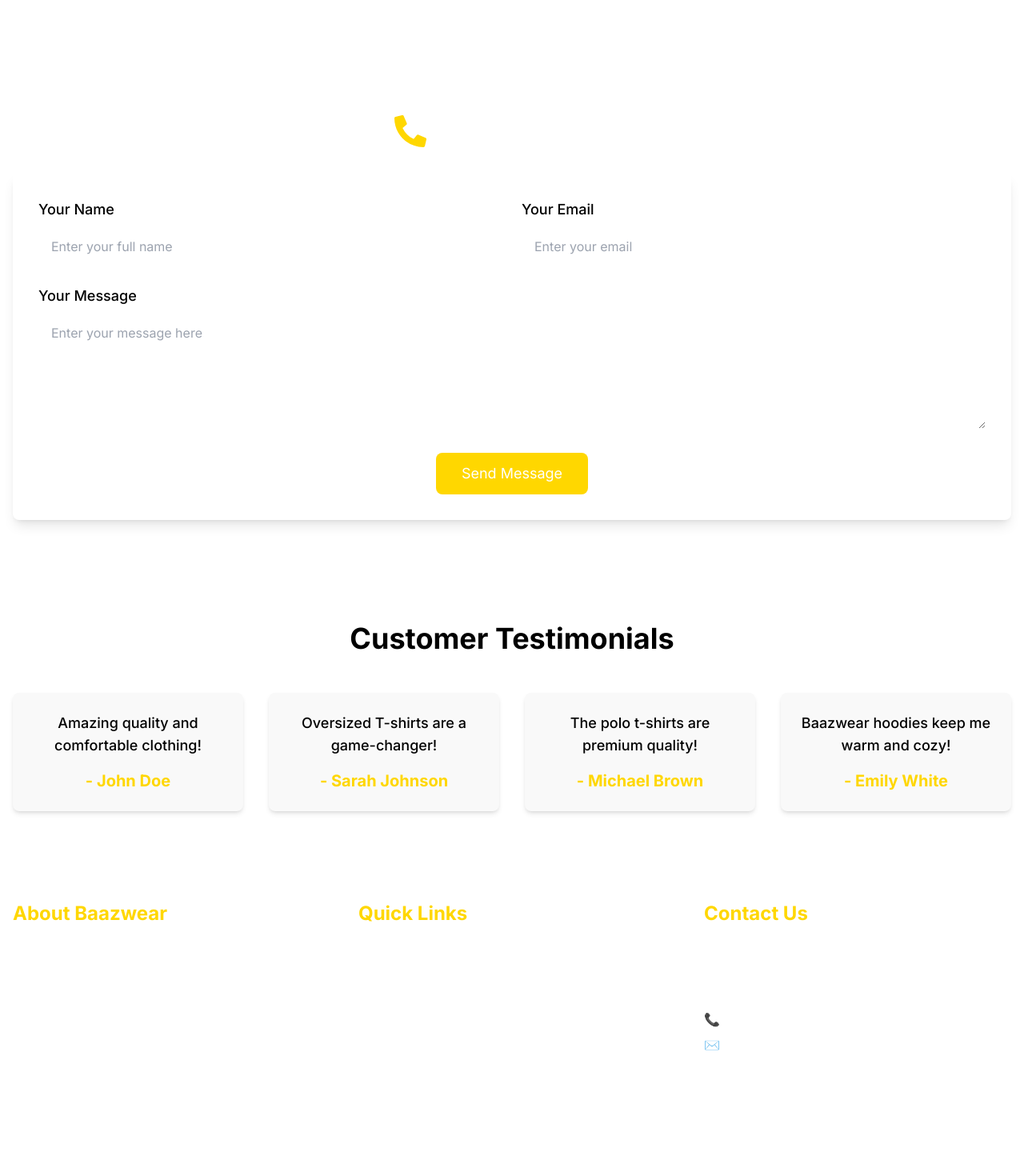
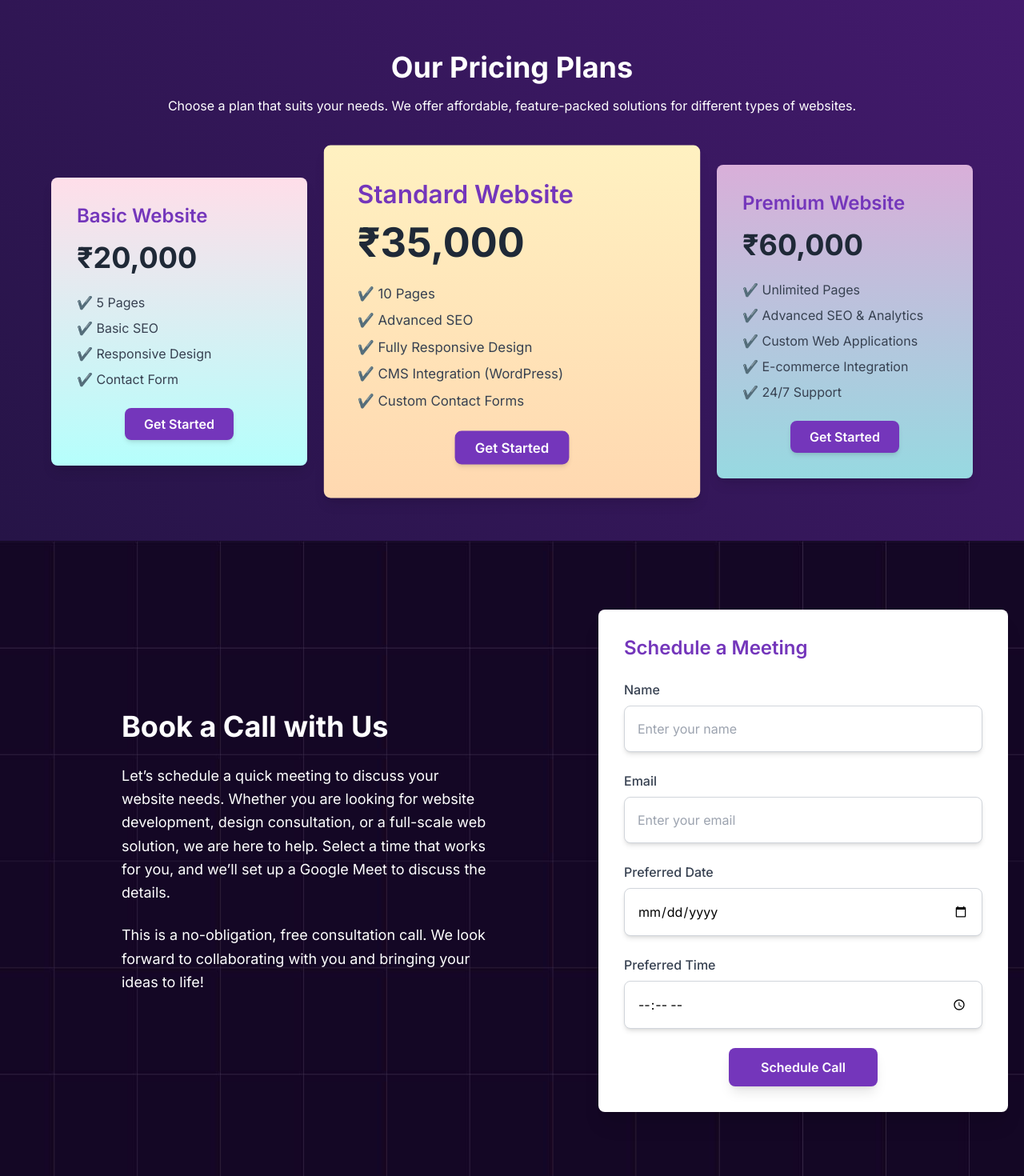
Before and after one commit to MehulGoyal07/BaazTechno, a React (Vite) app: page / in a window 1280 px wide. Shown: the part 2520-3990 px from the top of the page at 80% size. Built offline with nearby package versions, Linux system fonts and the light colour scheme.

Commit message:
changes-updated

```diff
--- /dev/null
+++ b/src/components/BookCall.jsx
@@ -0,0 +1,79 @@
+import bg from '../assets/bg/experience_bg.jpg'; // Background image
+
+const BookACallSection = () => {
+  return (
+    <section
+      className="flex flex-col lg:flex-row items-center justify-between bg-cover bg-center py-16 px-5"
+      style={{ backgroundImage: `url(${bg})`, minHeight: '100vh' }}
+    >
+      {/* Left side with text and explanation */}
+      <div className="lg:w-1/2 text-left text-white px-6 py-8 lg:py-16 max-w-lg mx-auto">
+        <h2 className="text-4xl font-bold mb-6 leading-tight">Book a Call with Us</h2>
+        <p className="text-lg mb-6 leading-relaxed">
+          Let’s schedule a quick meeting to discuss your website needs. Whether you are looking for website
+          development, design consultation, or a full-scale web solution, we are here to help. Select a time
+          that works for you, and we’ll set up a Google Meet to discuss the details.
+        </p>
+        <p className="text-lg mb-6 leading-relaxed">
+          This is a no-obligation, free consultation call. We look forward to collaborating with you and bringing
+          your ideas to life!
+        </p>
+      </div>
+
+      {/* Right side with form to schedule a call */}
+      <div className="lg:w-1/2 bg-white shadow-xl rounded-lg p-8 w-full max-w-lg mx-auto lg:mx-0 mt-8 lg:mt-0">
+        <h3 className="text-2xl font-semibold text-[#7436bb] mb-6">Schedule a Meeting</h3>
+        <form action="https://your-meeting-scheduler.com" method="POST" className="space-y-6">
+          <div>
+            <label className="block text-gray-700 font-medium mb-2">Name</label>
+            <input
+              type="text"
+              name="name"
+              className="w-full p-4 border border-gray-300 rounded-lg focus:outline-none focus:border-[#7436bb] shadow-md"
+              placeholder="Enter your name"
+              required
+            />
+          </div>
+          <div>
+            <label className="block text-gray-700 font-medium mb-2">Email</label>
+            <input
+              type="email"
+              name="email"
+              className="w-full p-4 border border-gray-300 rounded-lg focus:outline-none focus:border-[#7436bb] shadow-md"
+              placeholder="Enter your email"
+              required
+            />
+          </div>
+          <div>
+            <label className="block text-gray-700 font-medium mb-2">Preferred Date</label>
+            <input
+              type="date"
+              name="date"
+              className="w-full p-4 border border-gray-300 rounded-lg focus:outline-none focus:border-[#7436bb] shadow-md"
+              required
+            />
+          </div>
+          <div>
+            <label className="block text-gray-700 font-medium mb-2">Preferred Time</label>
+            <input
+              type="time"
+              name="time"
+              className="w-full p-4 border border-gray-300 rounded-lg focus:outline-none focus:border-[#7436bb] shadow-md"
+              required
+            />
+          </div>
+          <div className="text-center">
+            <button
+              type="submit"
+              className="py-3 px-10 bg-[#7436bb] text-white rounded-lg font-semibold transition duration-300 hover:bg-[#5a2a94] shadow-lg"
+            >
+              Schedule Call
+            </button>
+          </div>
+        </form>
+      </div>
+    </section>
+  );
+};
+
+export default BookACallSection;
--- a/src/components/Footer.jsx
+++ b/src/components/Footer.jsx
@@ -1,76 +1,113 @@
-/* eslint-disable no-unused-vars */
-import React from 'react';
 import { FaFacebookF, FaInstagram, FaLinkedinIn, FaTwitter } from 'react-icons/fa';
 
 const Footer = () => {
   return (
-    <footer className="bg-secondary text-white py-12">
-      <div className="container mx-auto px-4 grid md:grid-cols-3 gap-12">
-        {/* About Us Section */}
+    <footer
+      className="py-12 px-5 text-white"
+      style={{
+        background: 'linear-gradient(42deg, #7436bb 0.01%, #b520a3 100%)', // Footer background gradient
+      }}
+    >
+      <div className="max-w-screen-xl mx-auto grid lg:grid-cols-3 gap-12">
+        {/* Column 1: About Section */}
         <div className="space-y-6">
-          <h3 className="text-2xl font-bold text-primary">About Baazwear</h3>
-          <p className="text-lg text-white">
-            At Baazwear, we offer a wide range of trendy and high-quality clothing designed to fit every occasion. We are committed to providing comfort, style, and an exceptional shopping experience for our customers.
+          <h3 className="text-3xl font-semibold">About Us</h3>
+          <p className="text-lg">
+            We are a creative agency specializing in innovative web solutions. From website design to development and digital marketing, we make sure your brand stands out.
           </p>
+          <div className="flex space-x-6">
+            <a
+              href="https://www.facebook.com"
+              target="_blank"
+              rel="noopener noreferrer"
+              className="text-2xl hover:text-[#e995df]"
+            >
+              <FaFacebookF />
+            </a>
+            <a
+              href="https://www.twitter.com"
+              target="_blank"
+              rel="noopener noreferrer"
+              className="text-2xl hover:text-[#e995df]"
+            >
+              <FaTwitter />
+            </a>
+            <a
+              href="https://www.linkedin.com"
+              target="_blank"
+              rel="noopener noreferrer"
+              className="text-2xl hover:text-[#e995df]"
+            >
+              <FaLinkedinIn />
+            </a>
+            <a
+              href="https://www.instagram.com"
+              target="_blank"
+              rel="noopener noreferrer"
+              className="text-2xl hover:text-[#e995df]"
+            >
+              <FaInstagram />
+            </a>
+          </div>
         </div>
 
-        {/* Navigation Links */}
-        <div className="space-y-4">
-          <h3 className="text-2xl font-bold text-primary">Quick Links</h3>
-          <ul className="space-y-2">
+        {/* Column 2: Useful Links */}
+        <div className="space-y-6">
+          <h3 className="text-3xl font-semibold">Useful Links</h3>
+          <ul className="space-y-4 text-lg">
             <li>
-              <a href="/about" className="hover:text-accent transition duration-200">About Us</a>
+              <a href="#home" className="hover:text-[#e995df]">
+                Home
+              </a>
             </li>
             <li>
-              <a href="/categories" className="hover:text-accent transition duration-200">Categories</a>
+              <a href="#about" className="hover:text-[#e995df]">
+                About Us
+              </a>
             </li>
             <li>
-              <a href="/contact" className="hover:text-accent transition duration-200">Contact Us</a>
+              <a href="#services" className="hover:text-[#e995df]">
+                Services
+              </a>
             </li>
             <li>
-              <a href="/terms" className="hover:text-accent transition duration-200">Terms & Conditions</a>
+              <a href="#contact" className="hover:text-[#e995df]">
+                Contact
+              </a>
             </li>
           </ul>
         </div>
 
-        {/* Contact Section */}
+        {/* Column 3: Newsletter Subscription */}
         <div className="space-y-6">
-          <h3 className="text-2xl font-bold text-primary">Contact Us</h3>
-          <p className="text-lg text-white">
-            Feel free to reach out to us for any inquiries. We would love to hear from you.
+          <h3 className="text-3xl font-semibold">Subscribe to Our Newsletter</h3>
+          <p className="text-lg">
+            Stay updated with our latest news, offers, and web development tips. Sign up for our newsletter today!
           </p>
-          <div className="space-y-2">
-            <p className="flex items-center gap-2">
-              <span className="text-accent">📞</span>
-              <a href="tel:+1234567890" className="hover:text-accent transition duration-200">+1 234 567 890</a>
-            </p>
-            <p className="flex items-center gap-2">
-              <span className="text-accent">✉️</span>
-              <a href="mailto:baazwear@gmail.com" className="hover:text-accent transition duration-200">baazwear@gmail.com</a>
-            </p>
-          </div>
-
-          {/* Social Media Icons */}
-          <div className="flex gap-4">
-            <a href="https://www.facebook.com" className="text-accent hover:text-primary transition duration-200">
-              <FaFacebookF size={24} />
-            </a>
-            <a href="https://www.twitter.com" className="text-accent hover:text-primary transition duration-200">
-              <FaTwitter size={24} />
-            </a>
-            <a href="https://www.instagram.com" className="text-accent hover:text-primary transition duration-200">
-              <FaInstagram size={24} />
-            </a>
-            <a href="https://www.linkedin.com" className="text-accent hover:text-primary transition duration-200">
-              <FaLinkedinIn size={24} />
-            </a>
-          </div>
+          <form
+            action="#"
+            method="POST"
+            className="flex items-center space-x-4"
+          >
+            <input
+              type="email"
+              placeholder="Enter your email"
+              className="w-2/3 p-3 rounded-lg focus:outline-none text-black"
+              required
+            />
+            <button
+              type="submit"
+              className="py-3 px-6 bg-[#b261a8] text-white rounded-lg font-semibold transition duration-300 hover:bg-[#7436bb]"
+            >
+              Subscribe
+            </button>
+          </form>
         </div>
       </div>
 
-      {/* Footer Bottom */}
-      <div className="bg-secondary text-white text-center py-4 mt-12">
-        <p className="text-sm">&copy; 2024 Baazwear. All rights reserved.</p>
+      {/* Footer Bottom Section */}
+      <div className="mt-12 text-center text-lg">
+        <p>&copy; 2025 BaazTechno. All rights reserved.</p>
       </div>
     </footer>
   );
--- a/src/components/Home/Testimonials/Testimonials.jsx
+++ b/src/components/Home/Testimonials/Testimonials.jsx
@@ -1,38 +1,56 @@
-/* eslint-disable no-unused-vars */
-import React from "react";
-
-const Testimonials = () => {
+const TestimonialsSection = () => {
+  // Testimonial data
   const testimonials = [
-    { name: "John Doe", review: "Amazing quality and comfortable clothing!" },
-    { name: "Sarah Johnson", review: "Oversized T-shirts are a game-changer!" },
-    { name: "Michael Brown", review: "The polo t-shirts are premium quality!" },
-    { name: "Emily White", review: "Baazwear hoodies keep me warm and cozy!" },
+    {
+      name: 'Amit Kumar',
+      location: 'New Delhi, India',
+      text: 'The website design exceeded my expectations! The team understood exactly what I wanted and delivered it with precision.',
+    },
+    {
+      name: 'Priya Sharma',
+      location: 'Mumbai, India',
+      text: 'Absolutely fantastic work! The development was seamless, and the design was beyond amazing. My business is already seeing more traffic!',
+    },
+    {
+      name: 'Rahul Singh',
+      location: 'Bangalore, India',
+      text: 'I am thrilled with the result! The team really helped bring my ideas to life, and the project was completed on time.',
+    },
+    {
+      name: 'Neha Gupta',
+      location: 'Chennai, India',
+      text: 'I can’t recommend them enough! The website they created is exactly what I envisioned, and the user experience is outstanding.',
+    },
   ];
 
   return (
-    <section className="bg-background py-16">
-      <div className="container mx-auto px-4">
-        <h2 className="text-center text-4xl font-bold text-textPrimary mb-12">
-          Customer Testimonials
-        </h2>
-        <div className="grid grid-cols-1 sm:grid-cols-2 lg:grid-cols-4 gap-8">
+    <section
+      className="py-16 px-5 bg-cover bg-center text-white"
+      style={{
+        background: 'linear-gradient(45deg, #261447 0%, #431a6d 100%)', // Updated background gradient
+      }}
+    >
+      <h2 className="text-4xl font-bold text-center mb-8">What Our Clients Say</h2>
+
+      {/* Static Testimonials */}
+      <div className="flex flex-wrap justify-center gap-8">
         {testimonials.map((testimonial, index) => (
           <div
             key={index}
-              className="flex flex-col items-center bg-[#F9F9F9] rounded-lg shadow-md p-6 text-center"
+            className="min-w-[300px] mx-4 bg-[#ffffffcc] text-black rounded-lg shadow-2xl p-6"
+            style={{
+              boxShadow: '0 8px 30px rgba(0, 0, 0, 0.1)', // Shadow effect for depth
+              backdropFilter: 'blur(10px)', // Subtle blur effect for card
+            }}
           >
-              <p className="text-lg font-medium text-textSecondary mb-4">
-                {testimonial.review}
-              </p>
-              <h3 className="text-xl font-bold text-primary">
-                - {testimonial.name}
-              </h3>
+            <h4 className="font-semibold text-xl mb-2">{testimonial.name}</h4>
+            <p className="text-sm text-gray-500 mb-4">{testimonial.location}</p>
+            <p className="text-lg italic">{`"${testimonial.text}"`}</p>
           </div>
         ))}
-        </div>
       </div>
     </section>
   );
 };
 
-export default Testimonials;
+export default TestimonialsSection;
--- /dev/null
+++ b/src/components/Prizes.jsx
@@ -0,0 +1,84 @@
+const PricingSection = () => {
+    return (
+      <section
+        className="py-16 px-5"
+        style={{
+          background: 'linear-gradient(45deg, #261447 0%, #431a6d 100%)',
+        }}
+      >
+        <div className="max-w-screen-xl mx-auto text-center mb-12">
+          <h2 className="text-4xl font-bold text-white mb-4">Our Pricing Plans</h2>
+          <p className="text-white">
+            Choose a plan that suits your needs. We offer affordable, feature-packed solutions for different types of websites.
+          </p>
+        </div>
+
+        {/* Pricing Cards */}
+        <div className="flex flex-col lg:flex-row justify-center items-center gap-8">
+          {/* Basic Plan */}
+          <div
+            className="bg-gradient-to-b from-[#FFDEE9] to-[#B5FFFC] shadow-lg rounded-lg p-8 w-full max-w-sm lg:max-w-xs"
+            style={{ transition: 'transform 0.3s ease-in-out' }}
+          >
+            <h3 className="text-2xl font-semibold text-[#7436bb] mb-4">Basic Website</h3>
+            <p className="text-4xl font-bold text-gray-800 mb-6">₹20,000</p>
+            <ul className="text-left mb-6">
+              <li className="text-gray-700 mb-2">✔️ 5 Pages</li>
+              <li className="text-gray-700 mb-2">✔️ Basic SEO</li>
+              <li className="text-gray-700 mb-2">✔️ Responsive Design</li>
+              <li className="text-gray-700 mb-2">✔️ Contact Form</li>
+            </ul>
+            <div className="flex justify-center">
+              <button className="py-2 px-6 bg-[#7436bb] text-white rounded-lg font-semibold transition duration-300 hover:bg-[#5a2a94] shadow-md">
+                Get Started
+              </button>
+            </div>
+          </div>
+
+          {/* Standard Plan (Highlighted, Slightly Larger) */}
+          <div
+            className="bg-gradient-to-b from-[#FFF1C1] to-[#FFD8B0] shadow-lg rounded-lg p-10 w-full max-w-sm lg:max-w-md transform scale-105"
+            style={{ transition: 'transform 0.3s ease-in-out' }}
+          >
+            <h3 className="text-3xl font-semibold text-[#7436bb] mb-4">Standard Website</h3>
+            <p className="text-5xl font-bold text-gray-800 mb-6">₹35,000</p>
+            <ul className="text-left mb-6">
+              <li className="text-gray-700 mb-2">✔️ 10 Pages</li>
+              <li className="text-gray-700 mb-2">✔️ Advanced SEO</li>
+              <li className="text-gray-700 mb-2">✔️ Fully Responsive Design</li>
+              <li className="text-gray-700 mb-2">✔️ CMS Integration (WordPress)</li>
+              <li className="text-gray-700 mb-2">✔️ Custom Contact Forms</li>
+            </ul>
+            <div className="flex justify-center">
+              <button className="py-2 px-6 bg-[#7436bb] text-white rounded-lg font-semibold transition duration-300 hover:bg-[#5a2a94] shadow-md">
+                Get Started
+              </button>
+            </div>
+          </div>
+
+          {/* Premium Plan */}
+          <div
+            className="bg-gradient-to-b from-[#D9AFD9] to-[#97D9E1] shadow-lg rounded-lg p-8 w-full max-w-sm lg:max-w-xs"
+            style={{ transition: 'transform 0.3s ease-in-out' }}
+          >
+            <h3 className="text-2xl font-semibold text-[#7436bb] mb-4">Premium Website</h3>
+            <p className="text-4xl font-bold text-gray-800 mb-6">₹60,000</p>
+            <ul className="text-left mb-6">
+              <li className="text-gray-700 mb-2">✔️ Unlimited Pages</li>
+              <li className="text-gray-700 mb-2">✔️ Advanced SEO & Analytics</li>
+              <li className="text-gray-700 mb-2">✔️ Custom Web Applications</li>
+              <li className="text-gray-700 mb-2">✔️ E-commerce Integration</li>
+              <li className="text-gray-700 mb-2">✔️ 24/7 Support</li>
+            </ul>
+            <div className="flex justify-center">
+              <button className="py-2 px-6 bg-[#7436bb] text-white rounded-lg font-semibold transition duration-300 hover:bg-[#5a2a94] shadow-md">
+                Get Started
+              </button>
+            </div>
+          </div>
+        </div>
+      </section>
+    );
+  };
+
+  export default PricingSection;
--- a/src/pages/Home.jsx
+++ b/src/pages/Home.jsx
@@ -1,12 +1,13 @@
 /* eslint-disable no-unused-vars */
 import React from 'react'
+import BookCall from '../components/BookCall'
 import Footer from '../components/Footer'
-import ContactUs from '../components/Home/ContactUs/ContactUs'
 import Hero from '../components/Home/Hero/Hero'
 import Testimonials from '../components/Home/Testimonials/Testimonials'
 import WhyChooseUs from '../components/Home/WhyUs/WhyUs'
 import Navbar from '../components/Navbar'
 import Portfolio from '../components/Portfolio'
+import Prizes from '../components/Prizes'
 
 const Home = () => {
   return (
@@ -15,7 +16,8 @@ const Home = () => {
       <Hero/>
       <WhyChooseUs/>
       <Portfolio/>
-      <ContactUs/>
+      <Prizes/>
+      <BookCall/>
       <Testimonials/>
       <Footer/>
     </>
```
Also changed, not shown: src/assets/bg/experience_bg.jpg (added). Lines whose indentation alone changed are shown as unchanged.
